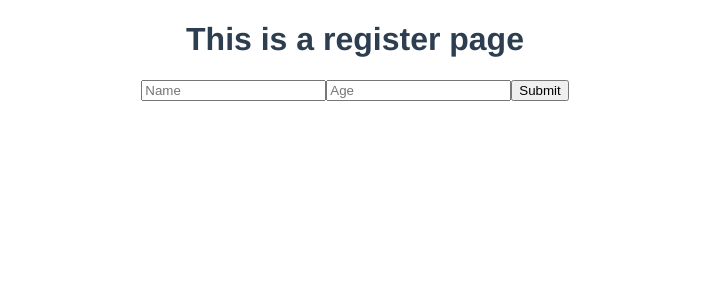
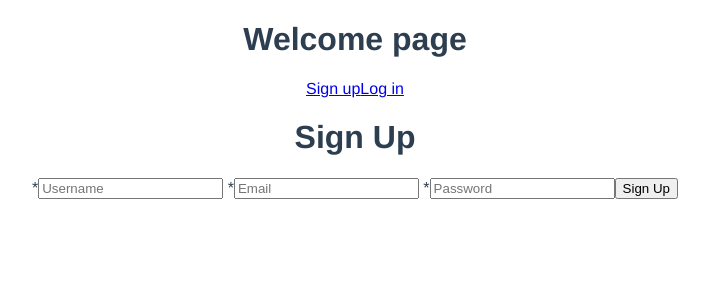
Before and after one commit to fffanfannn/p2-funds-management-frontend-5, a Vue app: page /register in a window 1280 px wide. Shown: the top 300 px of the page, without its empty margins (285-994 px from the left). Built offline with nearby package versions, Linux system fonts and the light colour scheme.

Commit message:
store login user

```diff
--- a/src/components/HeaderComp.vue
+++ b/src/components/HeaderComp.vue
@@ -1,9 +1,10 @@
 <template>
   <div>
     <h4>header component</h4>
+    <p>user: {{ online.loginUserEach[0].name }}</p>
     <div>
-      <router-link to="/main/home">Home</router-link>
-      <router-link to="/main/userList">User-List</router-link>
+      <router-link to="Home">Home</router-link>
+      <router-link to="userlist">User-List</router-link>
     </div>
     <!-- <ul>
       <li v-for="user in online.users" :key="user.id">{{ user.name }}</li>
@@ -18,28 +19,13 @@ export default {
   name: "HeaderComp",
   setup() {
     const online = useOnlineStore();
+
+    // Retrieve data from Local Storage on component initialization
+    const lastUserInfo = JSON.parse(localStorage.getItem("lastUserInfo"));
+    if (lastUserInfo) {
+      online.loginUser(lastUserInfo);
+    }
     return { online };
   },
-
-  //   created() {
-  //     console.log("11");
-  //     fetch(
-  //       "https://glowing-space-happiness-x65647x7qw4c6j4g-3000.app.github.dev/api/user/login",
-  //       {
-  //         method: "post",
-  //         headers: {
-  //           "Content-Type": "application/json",
-  //           // 'Content-Type': 'application/x-www-form-urlencoded',
-  //         },
-  //       }
-  //     )
-  //       .then((response) => response.json())
-  //       .then((data) => {
-  //         console.log("created() data:", data);
-  //         for (let user of data) {
-  //           this.online.addUser(user);
-  //         }
-  //       });
-  //   },
 };
 </script>
--- a/src/router/index.js
+++ b/src/router/index.js
@@ -1,4 +1,5 @@
 import { createRouter, createWebHistory } from "vue-router";
+import Welcome from "../views/WelcomeView.vue";
 import Main from "../views/MainView.vue";
 import Home from "../views/HomeView.vue";
 import UserList from "../views/UserList.vue";
@@ -9,7 +10,7 @@ import DetailsComp from "../components/DetailsComp.vue";
 
 const routes = [
   {
-    path: "/main",
+    path: "/main/:id",
     name: "Main",
     component: Main,
     // redirect: "/main/home",
@@ -25,13 +26,18 @@ const routes = [
         component: UserList,
       },
       {
-        path: "userlist/:id",
+        path: "userlist/:itemid",
         name: "ItemDetails",
         component: DetailsComp,
       },
     ],
   },
 
+  {
+    path: "/",
+    name: "Welcome",
+    component: Welcome,
+    children: [
       {
         path: "/register",
         name: "Register",
@@ -42,6 +48,8 @@ const routes = [
         path: "/login",
         name: "Login",
         component: Login,
+      },
+    ],
   },
 
   {
--- a/src/store/codespaceURL.js
+++ b/src/store/codespaceURL.js
@@ -3,6 +3,6 @@ import { defineStore } from "pinia";
 export const useCodeSpacesStore = defineStore("codespaces", {
   state: () => ({
     csURL:
-      "https://glowing-space-happiness-x65647x7qw4c6j4g-3001.app.github.dev/",
+      "https://glowing-space-happiness-x65647x7qw4c6j4g-3000.app.github.dev/",
   }),
 });
--- a/src/store/online.js
+++ b/src/store/online.js
@@ -1,7 +1,7 @@
 import { defineStore } from "pinia";
 
 export const useOnlineStore = defineStore("online", {
-  state: () => ({ users: [], detailArray: [] }),
+  state: () => ({ users: [], detailArray: [], loginUserEach: [] }),
   getters: {
     getUsers: (state) => state.users,
   },
@@ -12,8 +12,13 @@ export const useOnlineStore = defineStore("online", {
     },
 
     detailObject(data) {
-      this.detailArray = [];
       this.detailArray.push(data);
+    },
+
+    loginUser(data) {
+      this.loginUserEach = [];
+      localStorage.setItem("lastUserInfo", JSON.stringify(data));
+      this.loginUserEach.push(data);
     },
   },
 });
--- a/src/views/LoginView.vue
+++ b/src/views/LoginView.vue
@@ -2,17 +2,47 @@
   <div>
     <h1>This is a login page</h1>
     <form>
-      <input type="text" id="name" name="name" placeholder="Name" />
-      <input type="text" id="age" name="age" placeholder="Age" />
+      <input
+        type="text"
+        id="name"
+        name="name"
+        placeholder="Username"
+        required
+      />
+      <input
+        type="password"
+        id="password"
+        name="passord"
+        placeholder="Password"
+        required
+      />
       <button type="submit" @click="submitLogin">Login</button>
     </form>
   </div>
+  <p>{{ loginNote }}</p>
 </template>
 
 <script>
 import { useCodeSpacesStore } from "@/store/codespaceURL";
+import { useOnlineStore } from "@/store/online";
 export default {
   name: "LoginView",
+  data() {
+    return {
+      loginNote: "",
+    };
+  },
+  setup() {
+    const online = useOnlineStore();
+    const codespaces = useCodeSpacesStore();
+
+    // Retrieve data from Local Storage on component initialization
+    const lastUserInfo = JSON.parse(localStorage.getItem("lastUserInfo"));
+    if (lastUserInfo) {
+      online.loginUser(lastUserInfo);
+    }
+    return { online, codespaces };
+  },
   methods: {
     submitLogin() {
       const codespaces = useCodeSpacesStore();
@@ -20,8 +50,8 @@ export default {
       form.addEventListener("submit", (e) => {
         e.preventDefault();
         let name = document.querySelector("#name").value;
-        let age = document.querySelector("#age").value;
-        const formData = { name, age };
+        let password = document.querySelector("#password").value;
+        const formData = { name, password };
         fetch(`${codespaces.csURL}api/user/login`, {
           method: "post",
           body: JSON.stringify(formData),
@@ -30,19 +60,19 @@ export default {
             // 'Content-Type': 'application/x-www-form-urlencoded',
           },
         })
-          .then(async (res) => {
-            console.log(res);
-            const getStatusMsg = await res.json();
-            if (res.status == 200) {
-              alert(JSON.stringify(getStatusMsg));
-              this.$router.push("/main");
+          .then((response) => response.json())
+          .then((data) => {
+            if (data.errMsg) {
+              this.loginNote = data.errMsg;
             } else {
-              alert(JSON.stringify(getStatusMsg));
+              this.loginNote = "Login success";
+              console.log(data);
+              this.online.loginUser(data);
+              this.$router.push({
+                name: "Main",
+                params: { id: data.name },
+              });
             }
-            // return res.text();
-          })
-          .then((data) => {
-            console.log(data);
           });
       });
     },
--- a/src/views/RegisterView.vue
+++ b/src/views/RegisterView.vue
@@ -1,11 +1,31 @@
 <template>
   <div>
-    <h1>This is a register page</h1>
+    <h1>Sign Up</h1>
     <form>
-      <input type="text" id="name" name="name" placeholder="Name" />
-      <input type="text" id="age" name="age" placeholder="Age" />
-      <button type="submit" @click="submitRegister">Submit</button>
+      *<input
+        type="text"
+        id="name"
+        name="name"
+        placeholder="Username"
+        required
+      />
+      *<input
+        type="email"
+        id="email"
+        name="passord"
+        placeholder="Email"
+        required
+      />
+      *<input
+        type="password"
+        id="password"
+        name="passord"
+        placeholder="Password"
+        required
+      />
+      <button type="submit" @click="submitRegister">Sign Up</button>
     </form>
+    <p>{{ registerNote }}</p>
   </div>
 </template>
 
@@ -13,14 +33,20 @@
 import { useCodeSpacesStore } from "@/store/codespaceURL";
 export default {
   name: "RegisterView",
+  data() {
+    return {
+      registerNote: "",
+    };
+  },
   methods: {
     submitRegister() {
       const form = document.querySelector("form");
       form.addEventListener("submit", (e) => {
         e.preventDefault();
         let name = document.querySelector("#name").value;
-        let age = document.querySelector("#age").value;
-        const formData = { name, age };
+        let email = document.querySelector("#email").value;
+        let password = document.querySelector("#password").value;
+        const formData = { name, email, password };
         const codespaces = useCodeSpacesStore();
         fetch(`${codespaces.csURL}api/user/register`, {
           method: "post",
@@ -31,17 +57,19 @@ export default {
           },
         })
           .then((res) => {
-            console.log("testAPI() res:", res);
+            console.log(res);
             if (res.status == 200) {
-              alert("Register success");
-              this.$router.push("/login");
+              this.registerNote = "Register success";
+              setTimeout(() => {
+                this.$router.push("/login");
+              }, 1500);
             } else {
-              alert("Register failed");
+              this.registerNote = "Username or email already exists";
             }
-            // return res.text();
+            return res.text();
           })
           .then((data) => {
-            console.log("testAPI() data:", data);
+            console.log(data);
           });
       });
     },
--- a/src/views/UserList.vue
+++ b/src/views/UserList.vue
@@ -117,12 +117,14 @@ export default {
       await fetch(`${codespaces.csURL}api/account/${e.target.id}`)
         .then((response) => response.json())
         .then((data) => {
-          console.log("detail() data:", data);
-          // console.log("created() data:", data);
+          console.log("detail() data:", data, typeof data);
           this.online.detailObject(data);
         });
 
-      this.$router.push({ name: "ItemDetails", params: { id: e.target.id } });
+      this.$router.push({
+        name: "ItemDetails",
+        params: { itemid: e.target.id },
+      });
     },
 
     submitDetail(e) {
--- /dev/null
+++ b/src/views/WelcomeView.vue
@@ -0,0 +1,8 @@
+<template>
+  <div>
+    <h1>Welcome page</h1>
+    <router-link to="Register">Sign up</router-link>
+    <router-link to="Login">Log in</router-link>
+  </div>
+  <router-view></router-view>
+</template>
```
Lines whose indentation alone changed are shown as unchanged.
